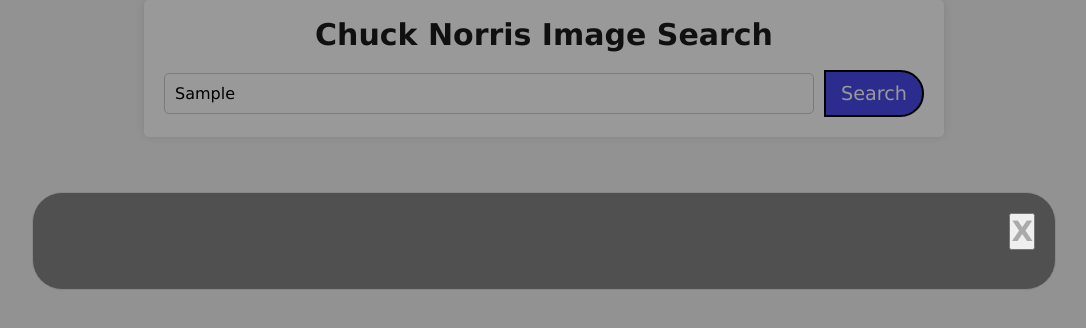
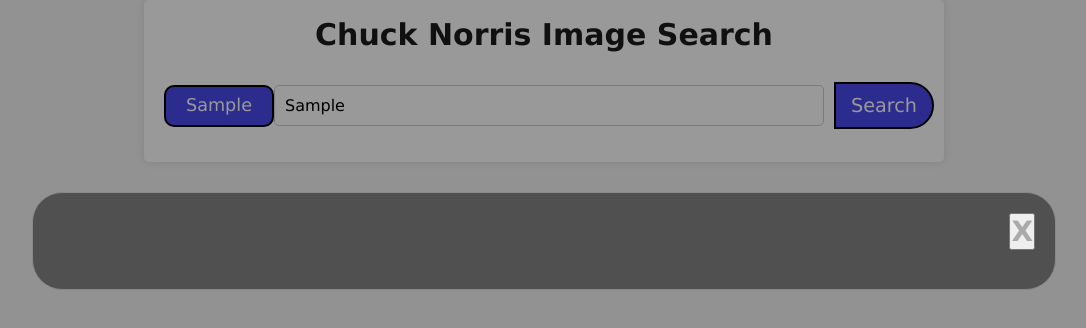
Before and after one commit to TheKingInYellow1/Project1-ChuckNorris-ImageApp, a plain HTML site: page index.html in a window 1280 px wide. Both pictures are taken after typing "Sample" into the empty fields and a click on the button "Search". Shown: the whole page, without its empty margins (96-1182 px from the left). Drawn offline with Linux system fonts and the light colour scheme; no server answers.

Commit message:
fixed historylist and moved it to the left

```diff
--- a/assets/css/style.css
+++ b/assets/css/style.css
@@ -40,7 +40,7 @@
     font-size: 16px;
     border: 1px solid #ccc;
     border-radius: 5px;
-    width: 650px;
+    width: 550px;
 }
 
 #search-button {
--- a/assets/js/script.js
+++ b/assets/js/script.js
@@ -63,6 +63,7 @@
     historyList.innerHTML = '';
 
     let history = getHistory();
+    let recentSearches = history.slice(-5);
     history.forEach(searchTerm => {
         let listItem = document.createElement('li');
         listItem.textContent = searchTerm;
@@ -79,7 +80,13 @@
 }
 
 function search() {
-   document.querySelector('.modal').style.display = 'block';
-   getJoke();
-   getImage();
+   const searchInput = document.getElementById('search-input');
+   const searchTerm = searchInput.value.trim();
+
+   if (searchTerm) {
+       saveToHistory(searchTerm);
+       document.querySelector('.modal').style.display = 'block';
+       getJoke();
+       getImage();
+   }
 }
--- a/index.html
+++ b/index.html
@@ -13,13 +13,14 @@
          <h1>Chuck Norris Image Search</h1>
       </header>
       <div class="top-section">
+         <div class="history-section">
+               <ul id="history-list"></ul>
+            </div>
             <div class="search-section">
                <input type="text" id="search-input" placeholder="Search for images">
                <button id="search-button" onclick="search()">Search</button>
             </div>
-            <div class="history-section">
-               <ul id="history-list"></ul>
-            </div>
+
       </div>
       <div class="modal">
          <div class="modal-content">
```
